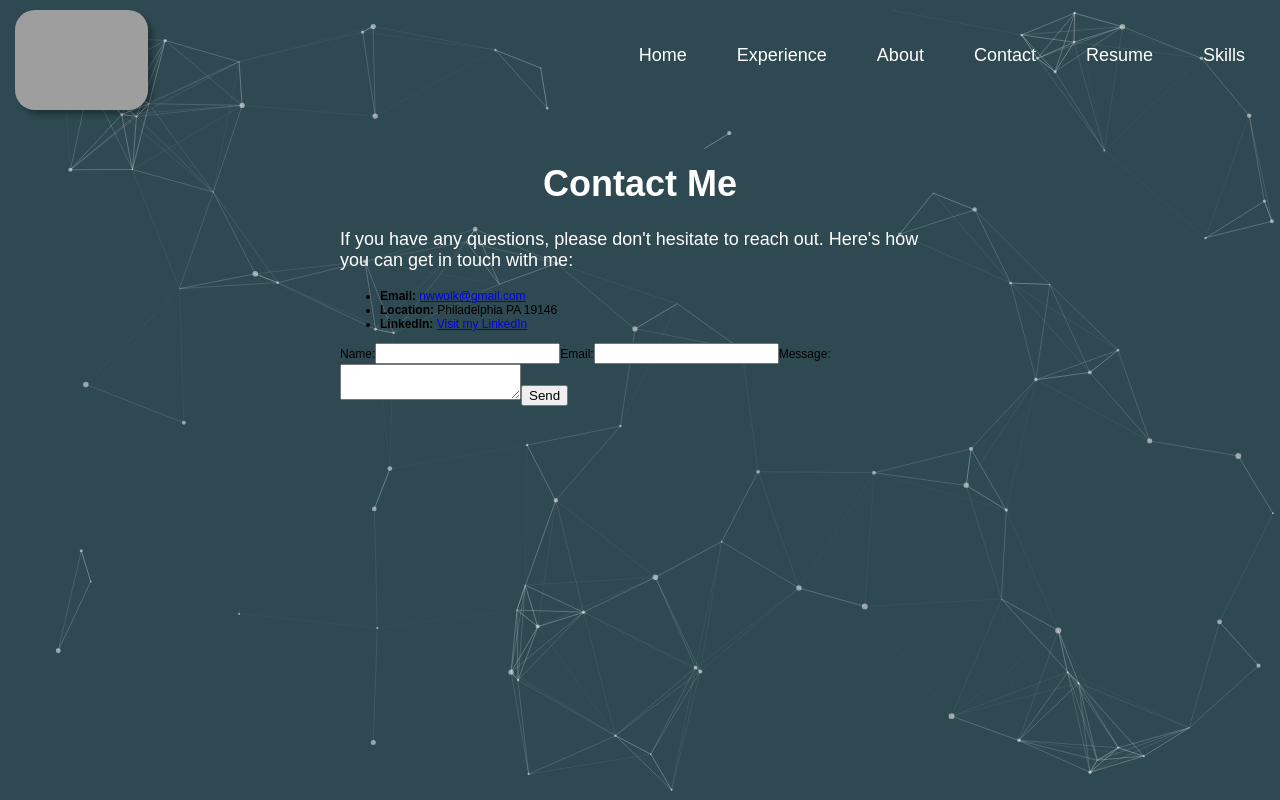
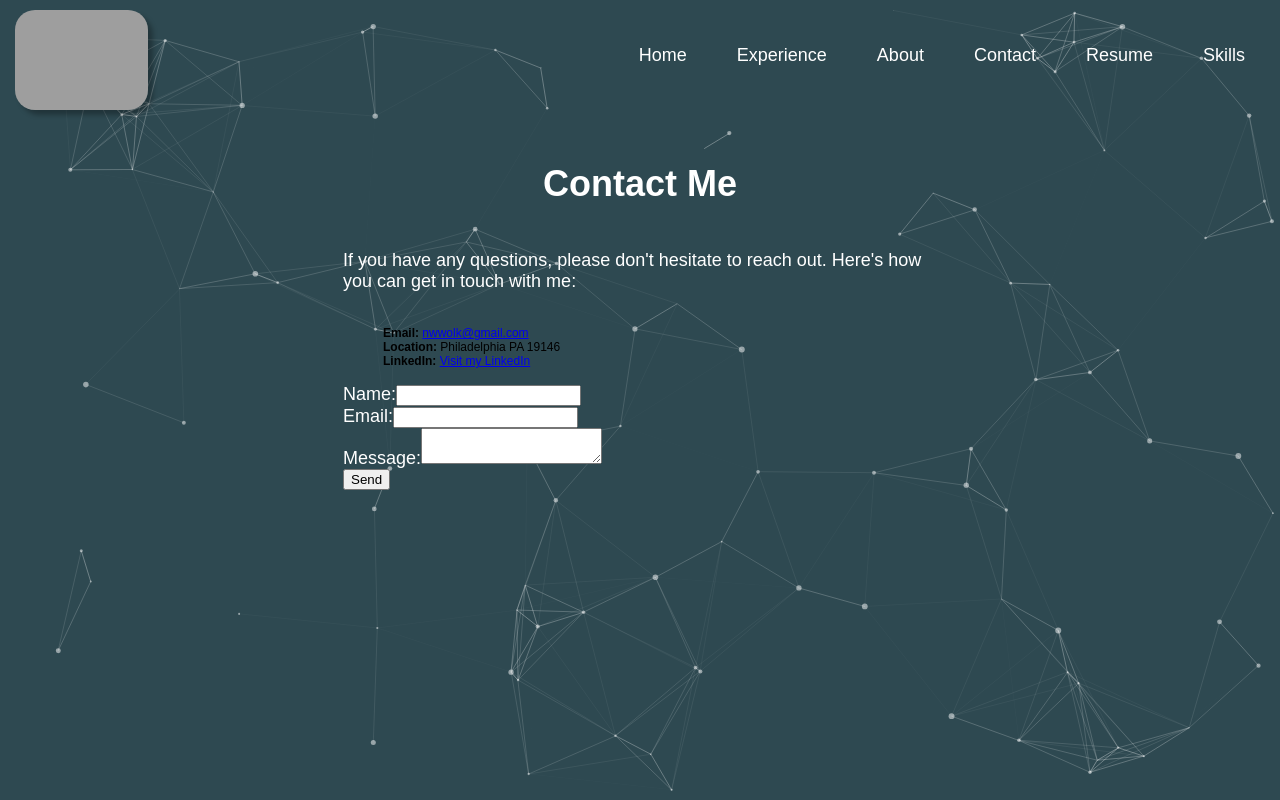
Before and after one commit to bRaInT00T/nickwolk-website, a React (Create React App) app: page /#/contact in a window 1280 px wide. Built offline with nearby package versions, Linux system fonts and the light colour scheme; grey boxes are pictures that could not be loaded.

Commit message:
Link logo to homepage LinkedIn badge to About/Contact page

```diff
--- a/package.json
+++ b/package.json
@@ -4,6 +4,10 @@
   "homepage": "https://braint00t.github.io/nickwolk-website/#",
   "private": true,
   "dependencies": {
+    "@fortawesome/fontawesome-svg-core": "^6.5.2",
+    "@fortawesome/free-brands-svg-icons": "^6.5.2",
+    "@fortawesome/free-solid-svg-icons": "^6.5.2",
+    "@fortawesome/react-fontawesome": "^0.2.0",
     "@testing-library/jest-dom": "^5.17.0",
     "@testing-library/react": "^13.4.0",
     "@testing-library/user-event": "^13.5.0",
--- a/src/components/FlyoutNav.js
+++ b/src/components/FlyoutNav.js
@@ -23,7 +23,9 @@ const FlyoutNav = () => {
     <nav className="navbar" style={{ top: 0, position: 'sticky', zIndex: 1, backgroundColor: `rgba(51, 51, 51, ${opacity})` }}>
     {/* boxShadow: '0 2px 4px rgba(0,0,0,0.1)',  */}
       <div className="nav-content">
-        <img className="navbar-logo" id='logo' alt='NW Logo' src={Logo}/>
+        <NavLink to="">
+          <img className="navbar-logo" id='logo' alt='NW Logo' src={Logo} />
+        </NavLink>
         <ul className="nav-links">
           <li className="nav-item">
             <NavLink to="" className="nav-link">Home</NavLink>
--- a/src/css/App.css
+++ b/src/css/App.css
@@ -27,6 +27,19 @@ p {
   color: #ffffff;
   z-index: 1;
 }
+
+label {
+  font-size: 1.5em;
+  font-family: "Bebas Neue", sans-serif;
+  color: #ffffff;
+  z-index: 1;
+}
+
+ul li {
+  font-size: 1.5em;
+  color: #ffffff;
+}
+
 .resume-download-container {
   text-align: center;
   padding: 50px;
--- a/src/pages/about.js
+++ b/src/pages/about.js
@@ -1,12 +1,25 @@
-// src/pages/AboutPage.js
-import React from 'react';
+import React, { useEffect } from "react";
 
 function AboutPage() {
+  useEffect(() => {
+    const script = document.createElement('script');
+
+    script.src = 'https://platform.linkedin.com/badges/js/profile.js';
+    script.async = true;
+    script.defer = true;
+
+    document.body.appendChild(script);
+
+    return () => {
+      document.body.removeChild(script);
+    };
+  }, []);
   return (
     <div style={{ padding: '20px', maxWidth: '800px', margin: 'auto' }}>
       <h1>About Nicholas Wolk</h1>
       <p>Highly motivated and solutions-focused IT professional with extensive experience in software engineering, DevOps, and cloud computing...</p>
       <p>My career is dedicated to optimizing system performance, establishing seamless production environments, and leveraging cutting-edge technology to solve complex problems...</p>
+      <div class="badge-base LI-profile-badge" data-locale="en_US" data-size="medium" data-theme="dark" data-type="VERTICAL" data-vanity="nicholaswolk" data-version="v1"></div>
       </div>
   );
 }
--- a/src/pages/contact.js
+++ b/src/pages/contact.js
@@ -1,25 +1,42 @@
 // Adding a simple contact form within your ContactPage component
+import React, { useEffect } from "react";
+
 function ContactForm() {
   const handleSubmit = (event) => {
     event.preventDefault();
     // Process form data here
     console.log("Form submitted!");
   };
+  useEffect(() => {
+    const script = document.createElement("script");
 
+    script.src = "https://platform.linkedin.com/badges/js/profile.js";
+    script.async = true;
+    script.defer = true;
+
+    document.body.appendChild(script);
+
+    return () => {
+      document.body.removeChild(script);
+    };
+  }, []);
   return (
     <form onSubmit={handleSubmit}>
       <label>
         Name:
         <input type="text" name="name" required />
       </label>
+      <br />
       <label>
         Email:
         <input type="email" name="email" required />
       </label>
+      <br />
       <label>
         Message:
         <textarea name="message" required></textarea>
       </label>
+      <br />
       <button type="submit">Send</button>
     </form>
   );
@@ -28,15 +45,55 @@ function ContactForm() {
 // Include the ContactForm in the ContactPage component
 function ContactPage() {
   return (
-      <div style={{ padding: '20px', maxWidth: '600px', margin: 'auto' }}>
+    <div style={{ padding: "20px", maxWidth: "600px", margin: "auto" }}>
       <h1>Contact Me</h1>
-        <p>If you have any questions, please don't hesitate to reach out. Here's how you can get in touch with me:</p>
+      <table>
+        <tr>
+          <td>
+            {" "}
+            <p>
+              If you have any questions, please don't hesitate to reach out.
+              Here's how you can get in touch with me:
+            </p>
+          </td>
+        </tr>
+        <tr>
+          <td>
             <ul>
-          <li><strong>Email:</strong> <a href="mailto:nwwolk@gmail.com">nwwolk@gmail.com</a></li>
-          <li><strong>Location:</strong> Philadelphia PA 19146</li>
-          <li><strong>LinkedIn:</strong> <a href="https://linkedin.com/in/nicholaswolk" target="_blank" rel="noopener noreferrer">Visit my LinkedIn</a></li>
+              <strong>Email:</strong>{" "}
+              <a href="mailto:nwwolk@gmail.com">nwwolk@gmail.com</a>
+              <br />
+              <strong>Location:</strong> Philadelphia PA 19146
+              <br />
+              <strong>LinkedIn:</strong>{" "}
+              <a
+                href="https://linkedin.com/in/nicholaswolk"
+                target="_blank"
+                rel="noopener noreferrer"
+              >
+                Visit my LinkedIn
+              </a>
+              <br />
             </ul>
+          </td>
+        </tr>
+        <tr>
+          <td>
             <ContactForm />
+          </td>
+        </tr>
+      </table>
+      {/* <div style={{ marginRight: "auto", marginLeft: "auto", maxwidth: "fit-content"}} > */}
+      <div
+        class="badge-base LI-profile-badge"
+        data-locale="en_US"
+        data-size="medium"
+        data-theme="dark"
+        data-type="VERTICAL"
+        data-vanity="nicholaswolk"
+        data-version="v1"
+      ></div>
+      {/* </div> */}
     </div>
   );
 }
```
Also changed, not shown: 1 other file (tests, documents, lock files or other folders). Lines whose indentation alone changed are shown as unchanged.
